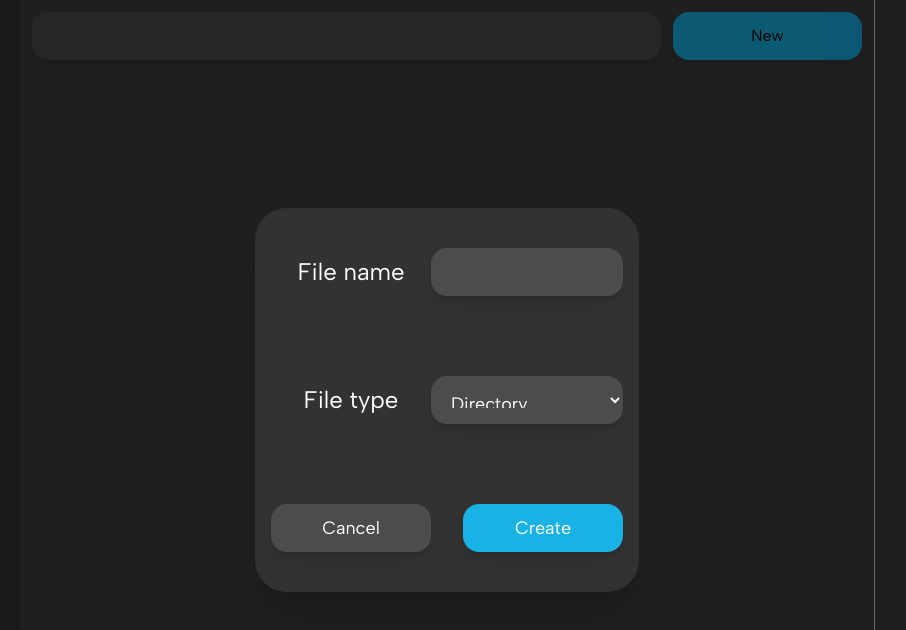
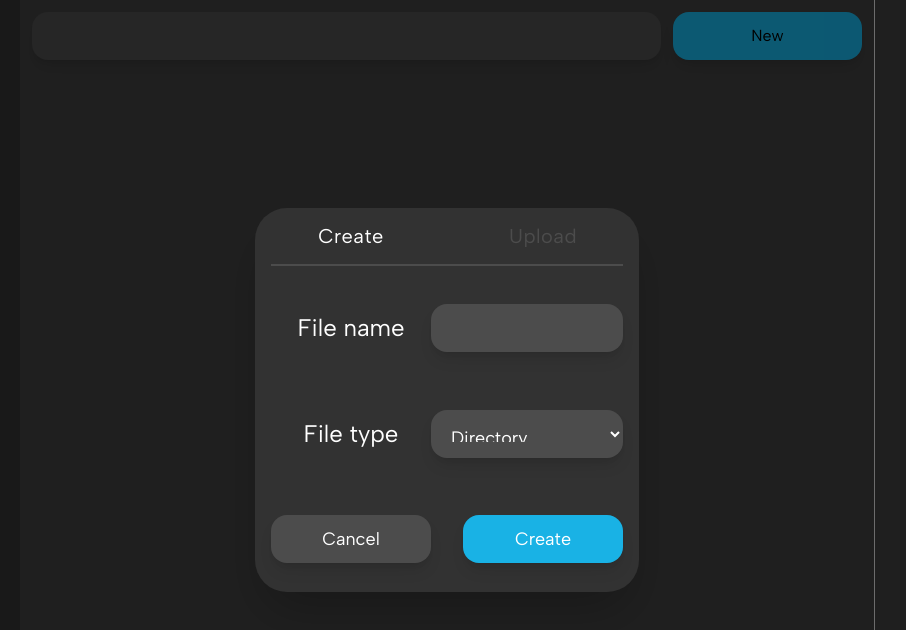
Before and after one commit to Jorge-Reynaga/Caelus, a React (Vite) app in the folder client/: page / in a window 1280 px wide. Shown: the top 630 px of the page, without its empty margins (193-1099 px from the left). Built offline with nearby package versions, Linux system fonts and the light colour scheme.

Commit message:
feat: Add modal tabs

```diff
--- a/client/src/components/Modal.tsx
+++ b/client/src/components/Modal.tsx
@@ -4,7 +4,18 @@ function Modal() {
     h-dvh w-full transition-opacity items-center justify-center">
 
       <form onSubmit={undefined} className="w-96 h-96 bg-[#323232] rounded-4xl flex flex-wrap shadow-2xl">
-        <div className="w-full flex m-4 items-center">
+        <div className="w-full flex">
+          <button type="button" className="w-1/2 cursor-pointer text-[#FFFFFF] text-[20px] tracking-wide">
+            <span>Create</span>
+          </button>
+          <button type="button" className="w-1/2 cursor-pointer hover:text-[#D9D9D9] text-[#4C4C4C] text-[20px] tracking-wide">
+            <span>Upload</span>
+          </button>
+        </div>
+
+        <div className="w-full border-t-2 ml-4 mr-4 h-0 border-[#4C4C4C]"></div>
+
+        <div className="w-full flex m-4 mt-0 items-center">
           <label className="flex-1 w-1/2 text-[#FFFFFF] text-center text-[24px]">File name</label>
           <input className="flex-1 w-1/2 h-12 bg-[#4C4C4C] text-[18px] p-4 rounded-2xl shadow-lg text-[#FFFFFF] focus:outline-0" type="text"></input>
         </div>
```
